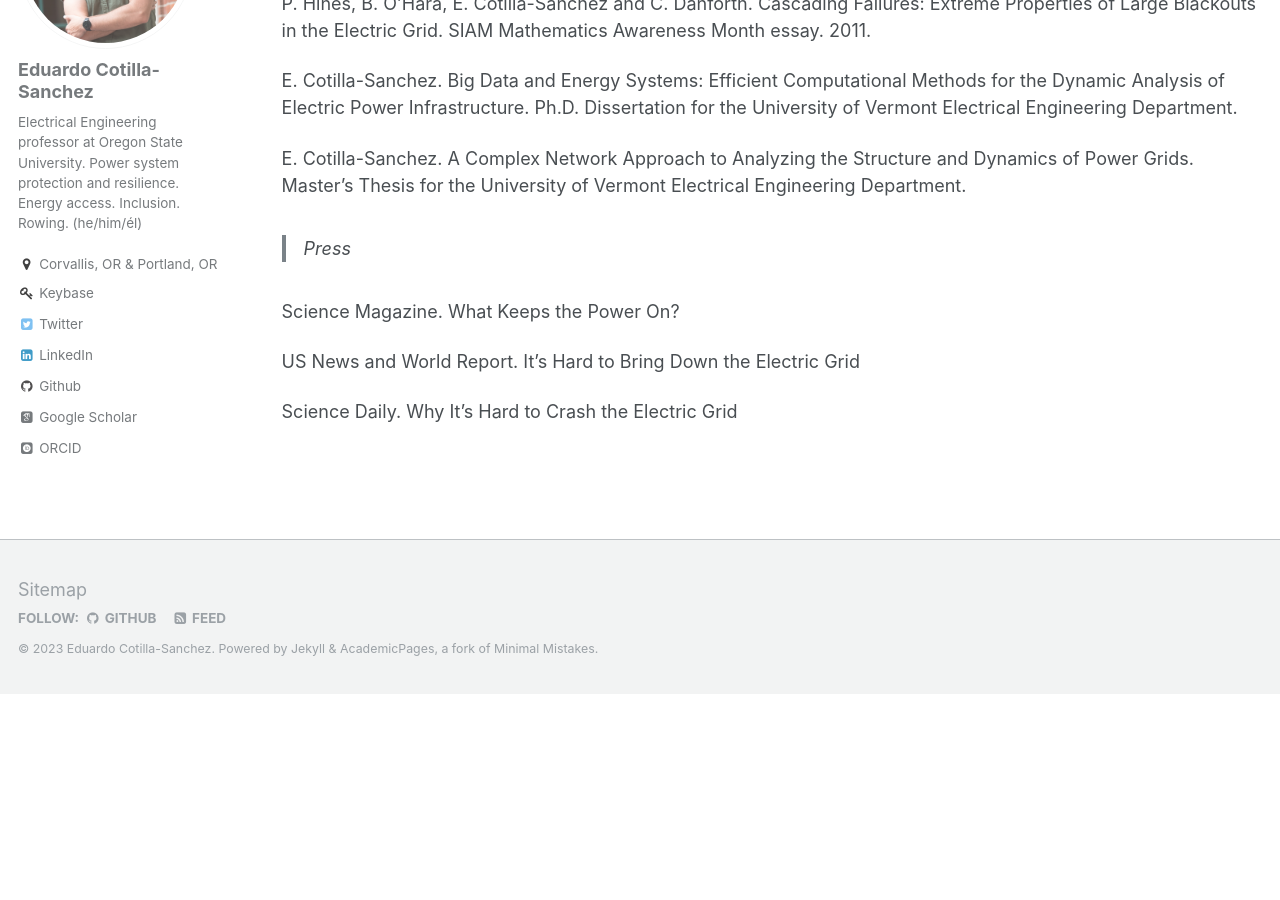
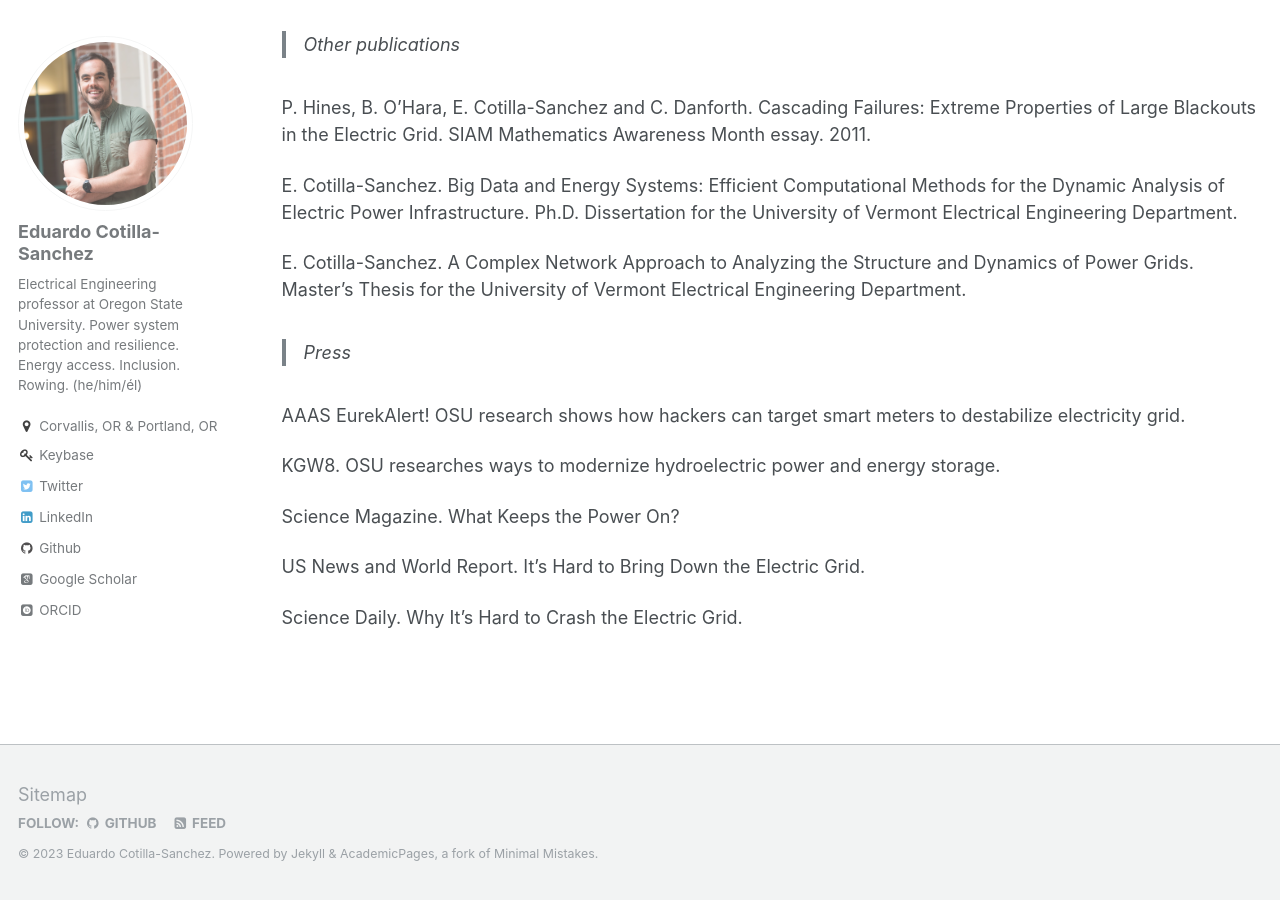
Before and after one commit to ecotillasanchez/ecotillasanchez.github.io, a Jekyll site: the page built from _pages/publications.md, in a window 1280 px wide and 900 px high, scrolled down 10592 px. Built offline with Jekyll 4.4.1, drawn with Linux system fonts in a browser that asks for light colours; some web fonts are replaced; before the commit the page ends 11286 px from its top, so only the background shows below that; some of the changed text lies outside the part shown.

Commit message:
Some important updates, of course.

```diff
--- a/_pages/publications.md
+++ b/_pages/publications.md
@@ -14,6 +14,8 @@ author_profile: true
 {% endfor %}
 
 > Conference papers
+
+Boller M, Carapellese F, Brekken T, Cotilla-Sanchez E, "Hybrid Simulation of a Wave Energy Converter Power Take Off for Flicker and Power Quality Studies," in Proc. of the 2023 IEEE Energy Conversion Congress and Exposition, Nashville, Tennessee, 2023.
 
 Mabote T, Tabarez JE, Barnes AK, Mate A, Bent RW, Cotilla-Sanchez E, "Approximate Methods for Modeling Inverter Short-Circuit Contributions within Optimal Operation Problems," in Proc. of the 23rd EEEIC International Conference on Environment and Electrical Engineering & 7th I&CPS Industrial and Commercial Power Systems Europe, Madrid, Spain, 2023.
 
@@ -103,8 +105,12 @@ E. Cotilla-Sanchez. A Complex Network Approach to Analyzing the Structure and Dy
 
 > Press
 
+AAAS EurekAlert! OSU research shows how hackers can target smart meters to destabilize electricity grid.
+
+KGW8. OSU researches ways to modernize hydroelectric power and energy storage.
+
 Science Magazine. What Keeps the Power On?
 
-US News and World Report. It's Hard to Bring Down the Electric Grid
+US News and World Report. It's Hard to Bring Down the Electric Grid.
 
-Science Daily. Why It's Hard to Crash the Electric Grid
+Science Daily. Why It's Hard to Crash the Electric Grid.
```
Also changed, not shown: _pages/about.md (+1 -1 lines).
